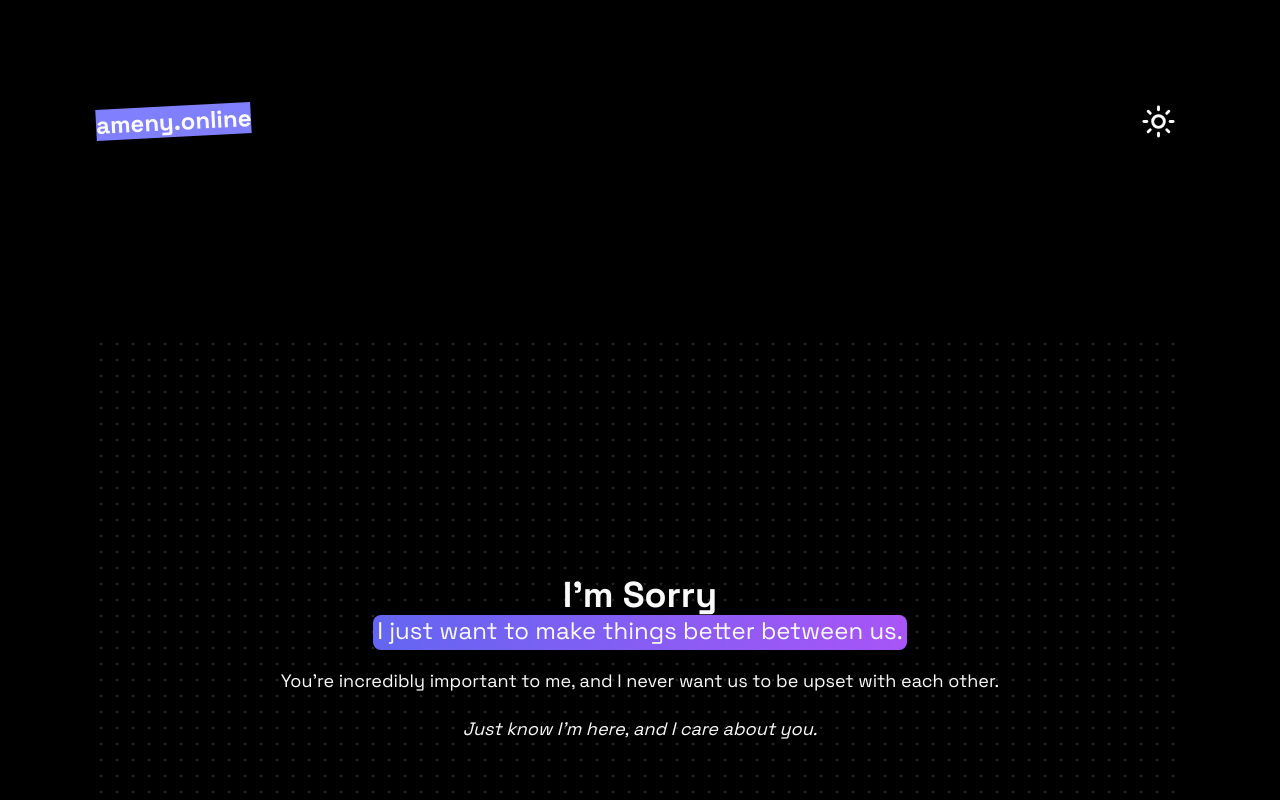
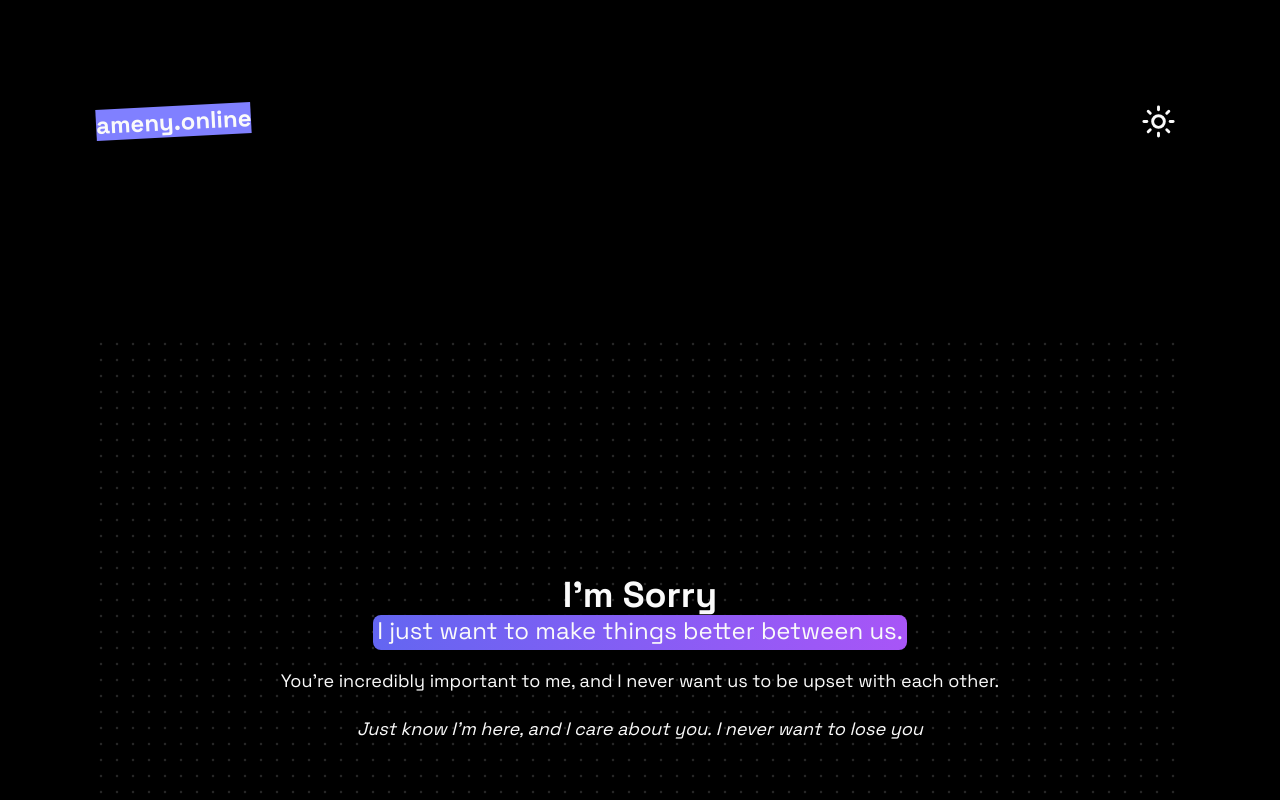
Before and after one commit to Moez-0/ameny.online, a Next.js app: page / in a window 1280 px wide. Shown: the top 800 px of the page. Built offline with nearby package versions, Linux system fonts and the light colour scheme.

Commit message:
Update Hero.tsx

```diff
--- a/app/(home)/components/Hero.tsx
+++ b/app/(home)/components/Hero.tsx
@@ -7,15 +7,15 @@ const Hero = () => {
       {/* General apology message */}
       <HeroHighlight>
         <div className='text-center'>
-          <h1 className='text-4xl font-bold'>I'm Sorry</h1>
+          <h1 className='text-4xl font-bold'>I&apos;m Sorry</h1>
           <Highlight className='text-2xl mt-5'>
             I just want to make things better between us.
           </Highlight>
           <p className='mt-5 text-lg'>
-            You're incredibly important to me, and I never want us to be upset with each other.
+            You&apos;re incredibly important to me, and I never want us to be upset with each other.
           </p>
           <p className='mt-5 text-lg italic'>
-            Just know I'm here, and I care about you.
+            Just know I&apos;m here, and I care about you. I never want to lose you
           </p>
         </div>
       </HeroHighlight>
```
